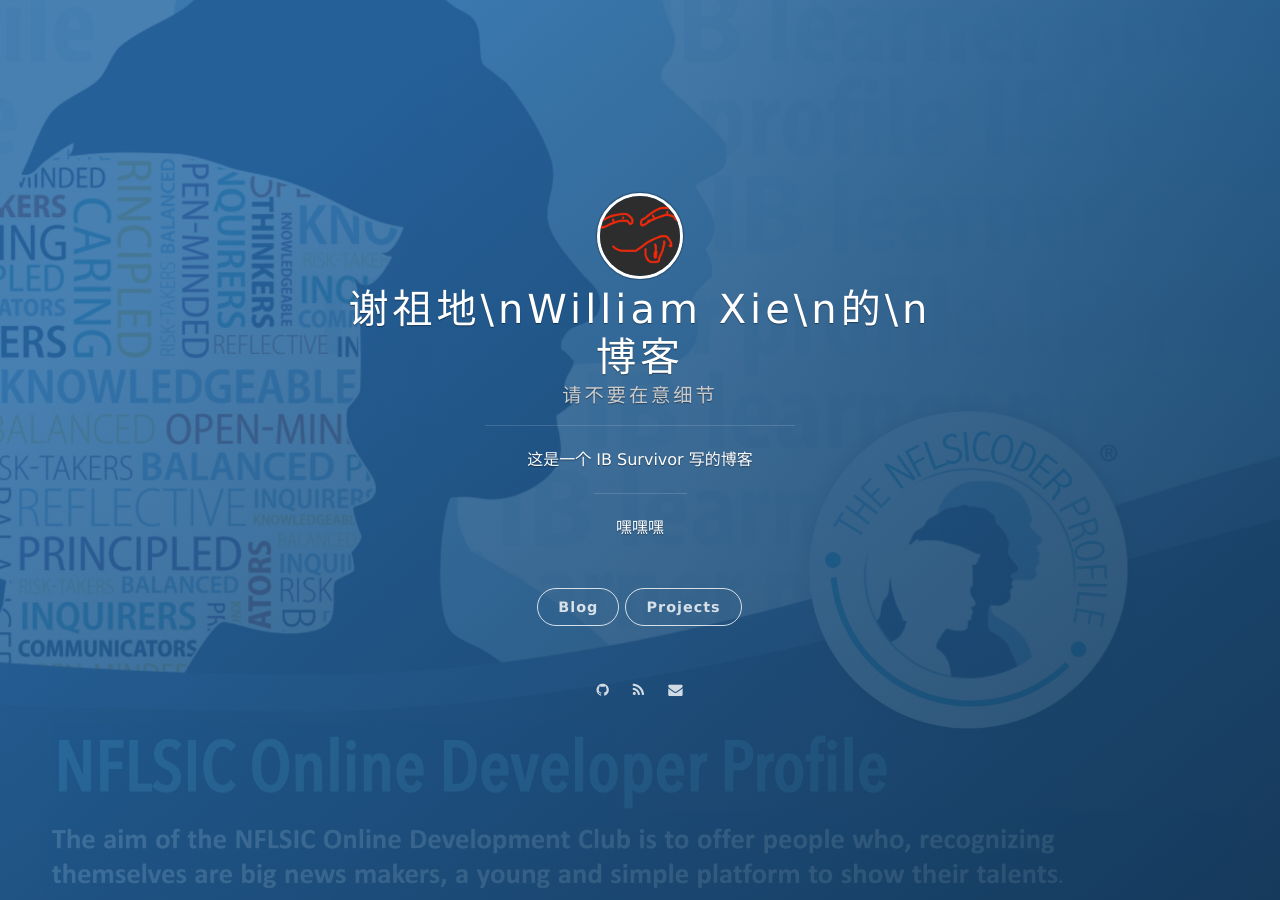
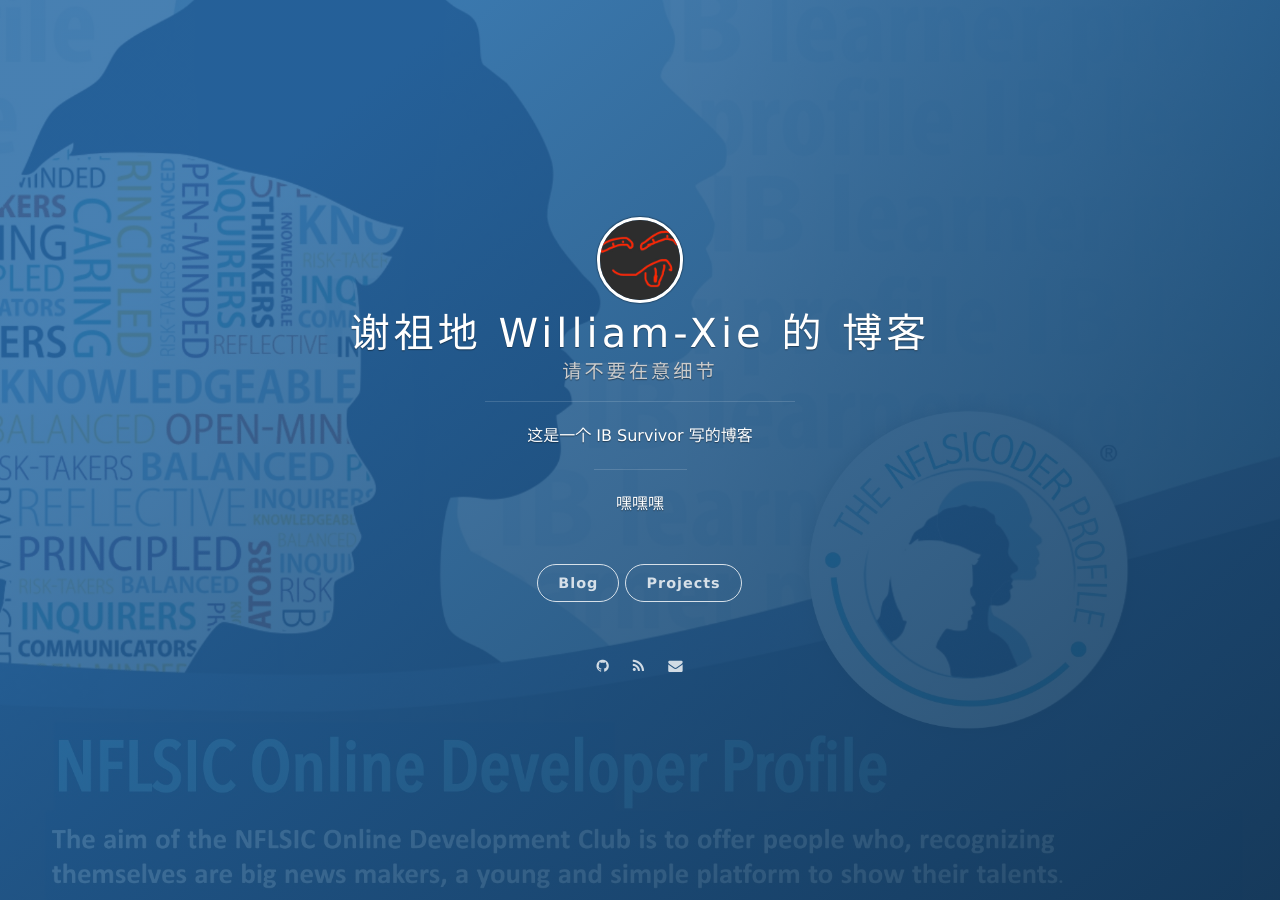
Before and after one commit to GuardHei/blog-xzd, a Jekyll site: the page built from index.html, in a window 1280 px wide. Built offline with Jekyll 4.4.1, drawn with Linux system fonts in a browser that asks for light colours; nearby versions of some CDN libraries; the list of posts is cut into pages by our own code.

Commit message:
Adjust
Adjust

```diff
--- a/_config.yml
+++ b/_config.yml
@@ -1,5 +1,5 @@
 # Basic
-title: 谢祖地\nWilliam Xie\n的\n博客
+title: 谢祖地 William-Xie 的 博客
 subtitle: 请不要在意细节
 welcome_message: <a href="https://github.com/GuardHei" target="_blank">嘿嘿嘿</a>
 description: 这是一个 IB Survivor 写的博客
```
